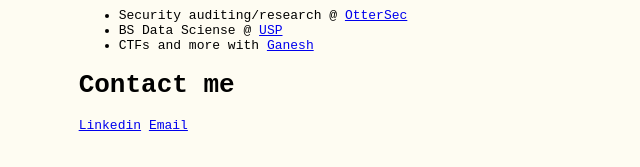
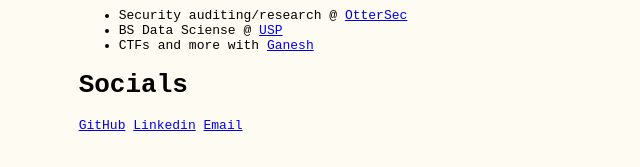
Before and after one commit to Thitav/thitav.github.io, a plain HTML site: page index.html in a window 1280 px wide. Shown: the part 365-532 px from the top of the page, without its empty margins (327-967 px from the left). Drawn offline with Linux system fonts and the light colour scheme.

Commit message:
Add github link

```diff
--- a/index.html
+++ b/index.html
@@ -25,7 +25,8 @@
             <li>CTFs and more with <a href="https://ganesh.icmc.usp.br/en">Ganesh</a></li>
         </ul>
 
-        <h1>Contact me</h1>
+        <h1>Socials</h1>
+        <a href="https://github.com/Thitav/">GitHub</a>
         <a href="https://www.linkedin.com/in/thiago-pasquotto-tavares-85296b257/">Linkedin</a>
         <a href="mailto:thiptav@gmail.com">Email</a>
     </div>
```
